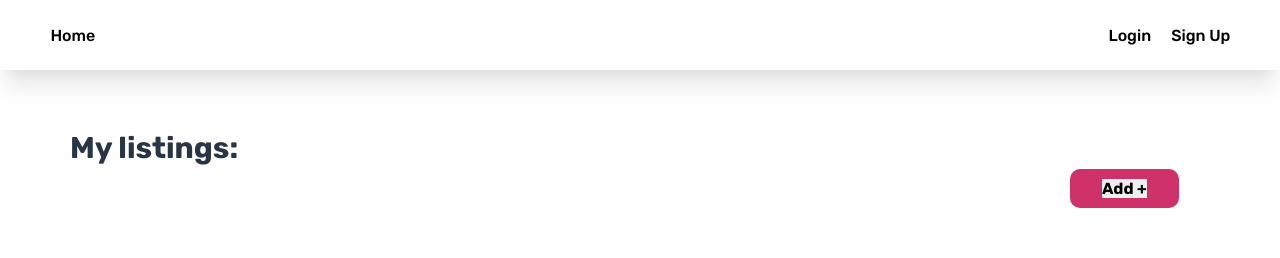
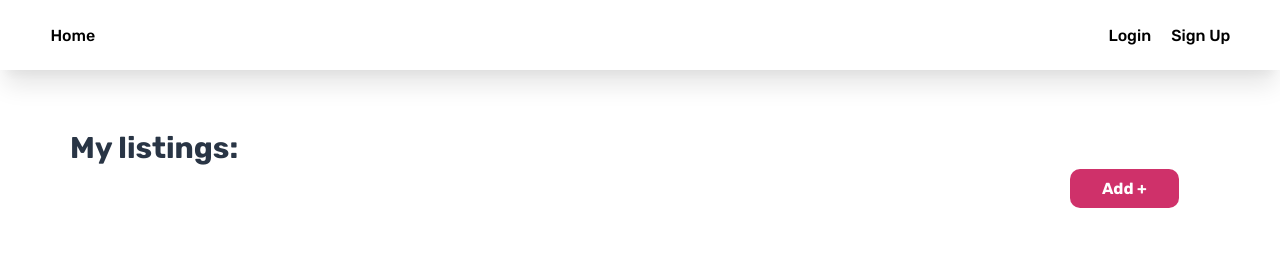
Before and after one commit to rmaskey1/LikeHome, a React (Create React App) app in the folder frontend/: page /home in a window 1280 px wide. Shown: the top 258 px of the page. Built offline with nearby package versions, Linux system fonts and the light colour scheme.

Commit message:
Fixed add button

```diff
--- a/frontend/src/routes/Home.jsx
+++ b/frontend/src/routes/Home.jsx
@@ -1,5 +1,5 @@
 import React, { useEffect, useState } from "react";
-import { useNavigate } from "react-router-dom";
+import { Link, useNavigate } from "react-router-dom";
 import styled from "styled-components";
 import PreviewCardsListing from "../components/PreviewCardsListing";
 
@@ -41,16 +41,15 @@ const Addbutton = styled.button`
   font-weight: bold;
   margin-left: 1000px;
   background-color: #cf316a;
+  color: white;
   padding: 10px 32px;
   border-radius: 10px;
+  cursor: pointer;
+
+  &:hover {
+    background-color: rgb(226, 99, 146);
+  }
 `;
-
-const ButtonLink = styled.a`
-  text-decoration: none;
-  color: inherit;
-  display: block;
-`;
-
 
 function Home() {
   // const navigate = useNavigate();
@@ -73,16 +72,12 @@ function Home() {
     <Container>
       {isHotelOwner && ( //Render if hotel owner
         <>
-        <div>
           <Mylisting>
             My listings:
-            <Addbutton>
-              <ButtonLink href = "/room/add">
-                <button type="button">Add +</button>
-              </ButtonLink>
-            </Addbutton>
+            <Link to="/room/add">
+              <Addbutton>Add +</Addbutton>
+            </Link>
           </Mylisting>
-        </div>
           <PreviewCardsListing />
         </>
       )}
@@ -91,8 +86,8 @@ function Home() {
       <Start>Start your journey here:</Start>
 
       <PreviewCardsListing />
-
-  </Container>);
+    </Container>
+  );
 }
 
 export default Home;
```
Lines whose indentation alone changed are shown as unchanged.
